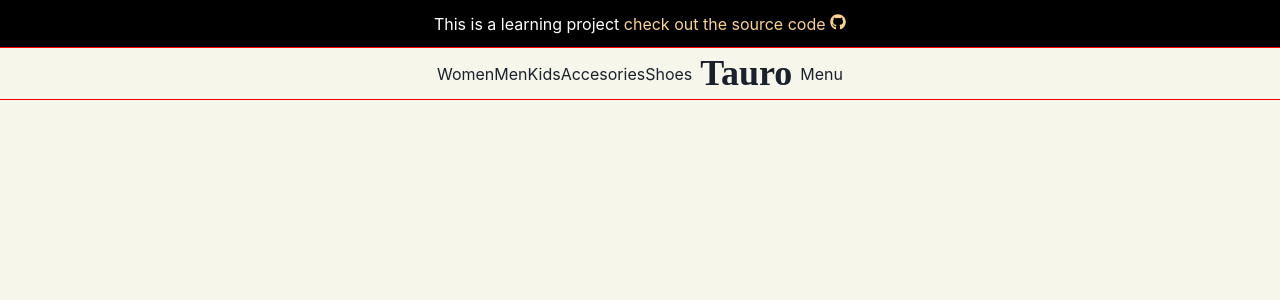
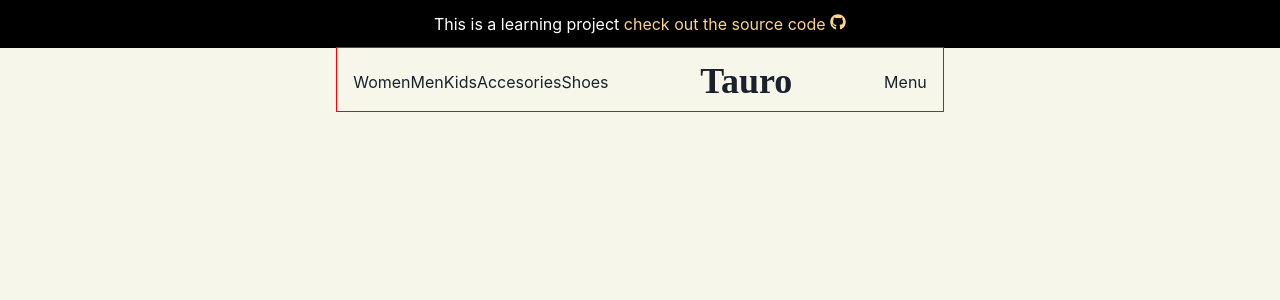
Before and after one commit to jpecheverryp/ecomm, a React (Create React App) app in the folder client/: page /shoes in a window 1280 px wide. Shown: the top 300 px of the page. Built offline with nearby package versions, Linux system fonts and the light colour scheme.

Commit message:
fixed navbar

```diff
--- a/client/src/components/Header.tsx
+++ b/client/src/components/Header.tsx
@@ -1,20 +1,26 @@
-import { Flex } from '@chakra-ui/react';
+import { Box, Container, Flex } from '@chakra-ui/react';
 import React from 'react';
 import Logo from './Logo';
 import Navbar from './Navbar';
 
 const Header = () => {
   return (
-    <Flex
-      justifyContent={'center'}
+    <Box as='header' position={'sticky'} w={'100%'} top={0}>
+      <Container
+        display={'flex'}
+        pt={3}
+        pb={2}
+        justifyContent={'space-between'}
         alignItems={'center'}
+        flexWrap={'wrap'}
         w={'100%'}
         outline='red solid 1px'
       >
         <Navbar />
         <Logo />
         <div>Menu</div>
-    </Flex>
+      </Container>
+    </Box>
   );
 };
 
--- a/client/src/components/Logo.tsx
+++ b/client/src/components/Logo.tsx
@@ -5,7 +5,7 @@ import React from 'react';
 const Logo = () => {
   return (
     <Link as={RouterLink} to='/'>
-      <Heading fontFamily={' serif'} as='h1' px={2} py={1}>
+      <Heading fontFamily={' serif'} as='h1'>
         Tauro
       </Heading>
     </Link>
--- /dev/null
+++ b/client/src/components/MenuRouterLink.tsx
@@ -0,0 +1,18 @@
+import { MenuItem, Link } from '@chakra-ui/react';
+import { Link as RouterLink } from 'react-router-dom';
+import React from 'react';
+
+interface MenuLinkProps {
+  path: string;
+  children: string;
+}
+
+const MenuRouterLink = ({ children, path }: MenuLinkProps) => {
+  return (
+    <Link as={RouterLink} to={path}>
+      <MenuItem>{children}</MenuItem>
+    </Link>
+  );
+};
+
+export default MenuRouterLink;
--- a/client/src/components/Navbar.tsx
+++ b/client/src/components/Navbar.tsx
@@ -11,6 +11,7 @@ import {
 import { FaBars } from 'react-icons/fa';
 import React from 'react';
 import NavRouterLink from './NavRouterLink';
+import MenuRouterLink from './MenuRouterLink';
 
 const Navbar = () => {
   return (
@@ -28,21 +29,11 @@ const Navbar = () => {
             <Icon as={FaBars} />
           </MenuButton>
           <MenuList>
-            <MenuItem>
-              <NavRouterLink path={'/women'}>Women</NavRouterLink>
-            </MenuItem>
-            <MenuItem>
-              <NavRouterLink path={'/men'}>Men</NavRouterLink>
-            </MenuItem>
-            <MenuItem>
-              <NavRouterLink path={'/kids'}>Kids</NavRouterLink>
-            </MenuItem>
-            <MenuItem>
-              <NavRouterLink path={'/accesories'}>Accesories</NavRouterLink>
-            </MenuItem>
-            <MenuItem>
-              <NavRouterLink path={'/shoes'}>Shoes</NavRouterLink>
-            </MenuItem>
+            <MenuRouterLink path={'/women'}>Women</MenuRouterLink>
+            <MenuRouterLink path={'/men'}>Men</MenuRouterLink>
+            <MenuRouterLink path={'/kids'}>Kids</MenuRouterLink>
+            <MenuRouterLink path={'/accesories'}>Accesories</MenuRouterLink>
+            <MenuRouterLink path={'/shoes'}>Shoes</MenuRouterLink>
           </MenuList>
         </Menu>
       </Box>
```
Lines whose indentation alone changed are shown as unchanged.
